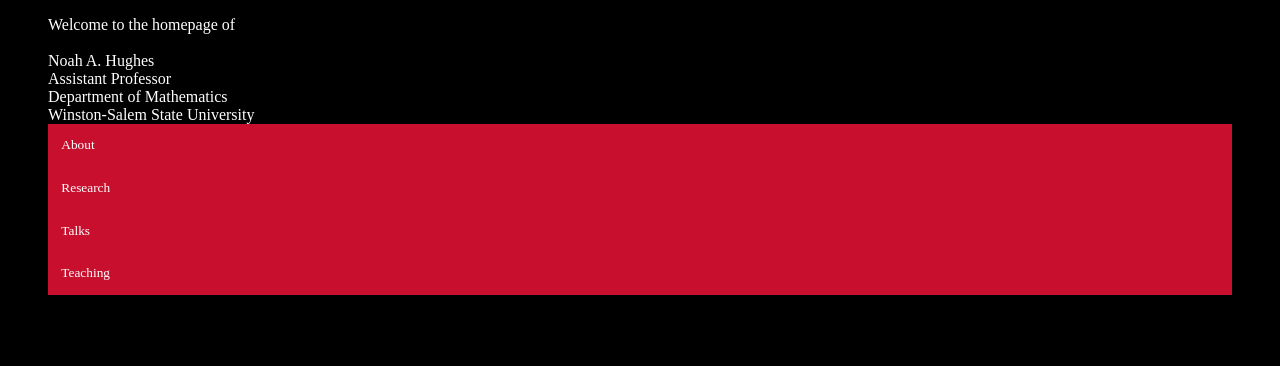
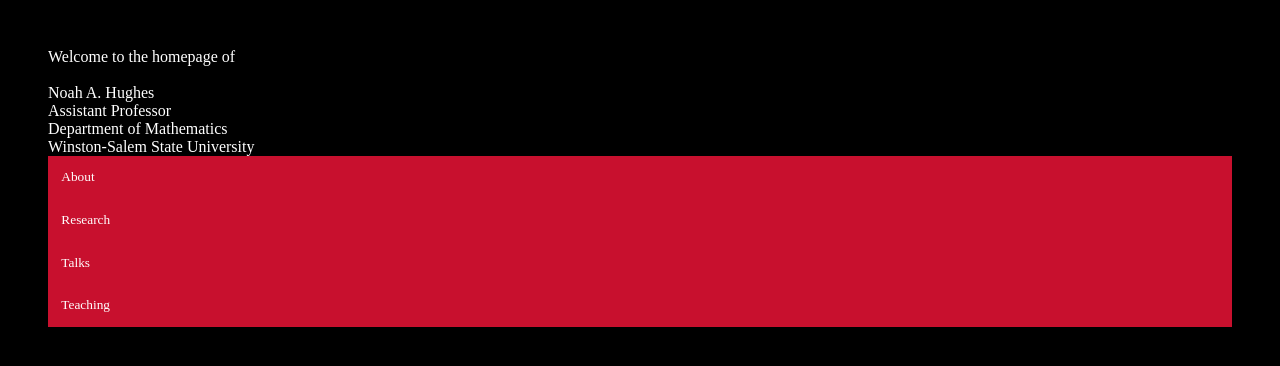
Before and after one commit to nahughes/nahughes.github.io, a plain HTML site: page index.html in a window 1280 px wide. Drawn offline with Linux system fonts and the light colour scheme.

Commit message:
adjusting size of margins

```diff
--- a/index.html
+++ b/index.html
@@ -6,11 +6,16 @@
 	<title>The webpage of Noah A. Hughes</title>
 
 	<style>
+		body {
+			background-color: #000;
+			color: #FFF;
+			font-family: "Copperplate";
+			margin-top: 1em;
+		}
+
 		@media only screen and (min-width: 688px) {
 			body {
-			margin-left: 3em;
-			margin-right: 3em;
-			margin-top: 2em;
+			margin: 3em;
 		}
 		}
 
@@ -22,12 +27,6 @@
 
 		button {
 			font-family: "Copperplate";
-		}
-		body {
-			background-color: #000;
-			color: #FFF;
-			font-family: "Copperplate";
-			margin-top: 1em;
 		}
 
 		a {
```
